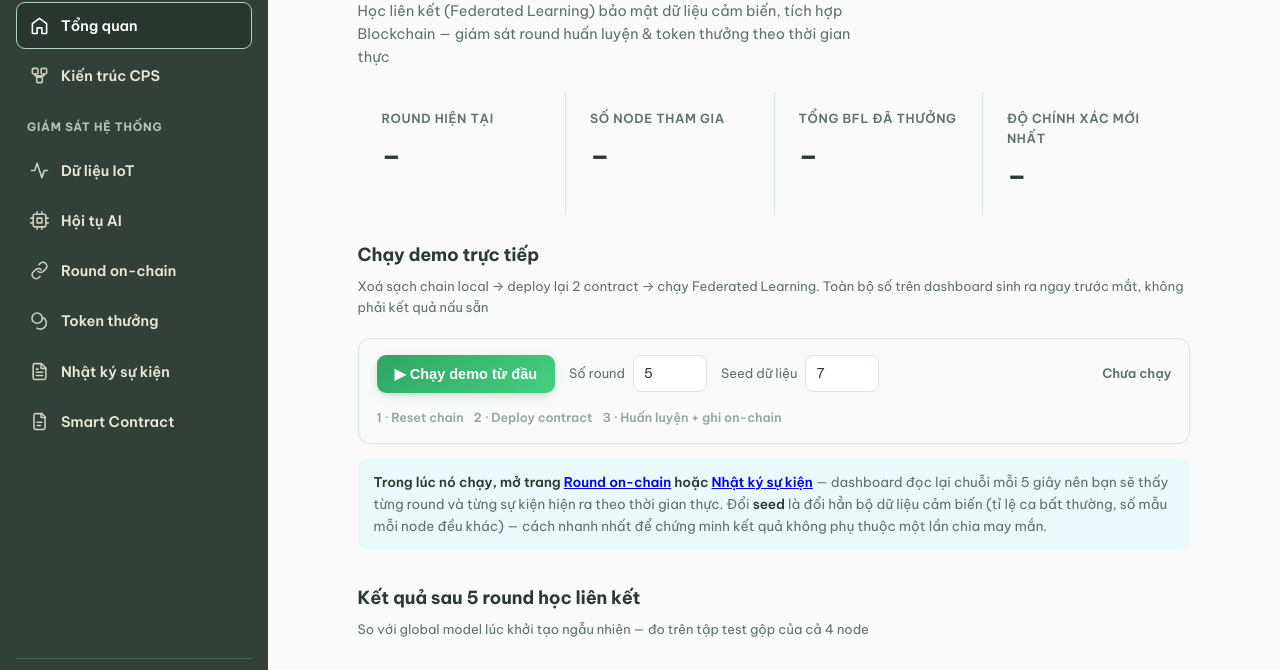
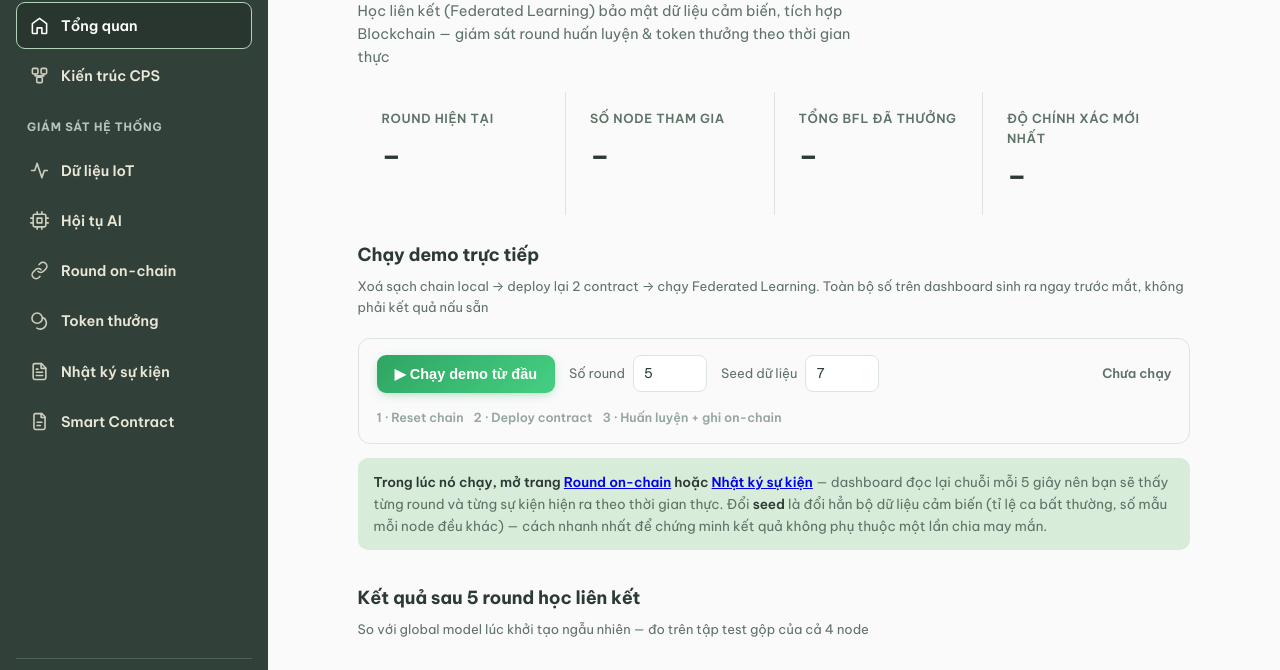
Before and after one commit to minhchien2329/BlockFL-nh-p, a website: page dashboard/index.html in a window 1280 px wide. Shown: the part 87-757 px from the top of the page. Drawn offline with nearby package versions, Linux system fonts and the light colour scheme; no server answers.

Commit message:
Dashboard: mau xanh nen tren cac the dam hon, mau xanh hover giu nguyen
--panel-2 (nen "edge node" o trang Kien truc CPS, hang bang khi hover,
o su kien, hop ghi chu...) doi tu cyan rat nhat #eaf9fa sang xanh la
dam hon ro rang #d7ecd9. --sage-dark (mau vien khi hover cac the
qlink/dcard/card) giu nguyen #5d7b6f nhu yeu cau.

```diff
--- a/dashboard/style.css
+++ b/dashboard/style.css
@@ -9,7 +9,7 @@
   /* token giao diện — dẫn xuất từ bảng màu trên, có chỉnh độ đậm để đủ tương phản trên nền sáng */
   --bg: #fafafa;
   --panel: #ffffff;
-  --panel-2: #eaf9fa;
+  --panel-2: #d7ecd9;
   --panel-3: #efece0;
   --line: #dce6dc;
   --line-soft: #e8f0e7;
```
